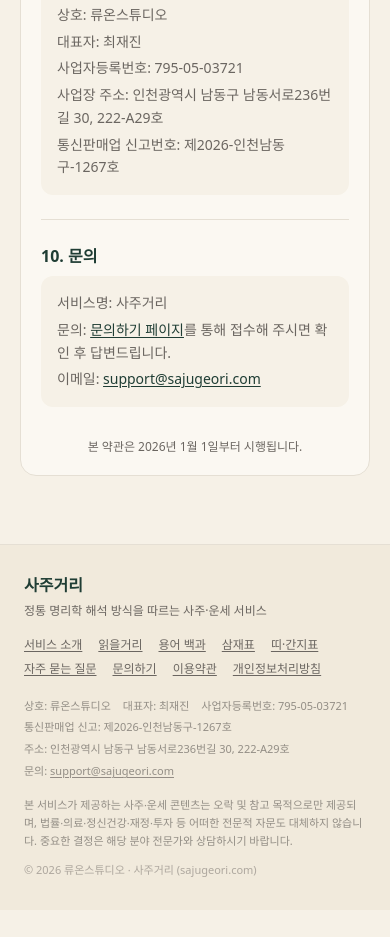
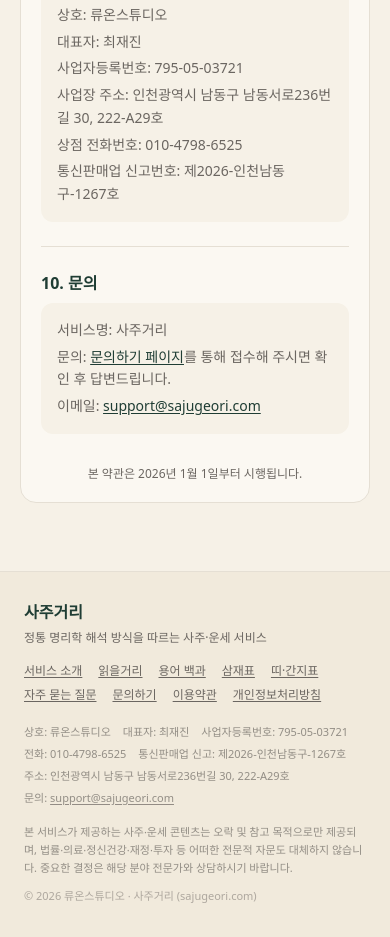
Before and after one commit to Clean-photos/sajugeori, a Next.js app: page /terms in a window 390 px wide. Shown: the part 3340-4277 px from the top of the page. Before the commit the page ends 4250 px from the top, so only its background shows below. Built offline with nearby package versions, Linux system fonts and the light colour scheme; no server answers.

Commit message:
feat: 사업자정보에 상점 전화번호 추가 (토스페이먼츠 심사 대응)
BUSINESS.phone을 추가해 이용약관 사업자정보 섹션과 사이트 푸터에
자동으로 노출되게 했다. 토스 계약심사 필수 게시 항목 대응.

```diff
--- a/app/terms/page.tsx
+++ b/app/terms/page.tsx
@@ -214,6 +214,7 @@
               {BUSINESS.ceo && <p>대표자: {BUSINESS.ceo}</p>}
               <p>사업자등록번호: {BUSINESS.registrationNo}</p>
               <p>사업장 주소: {BUSINESS.address}</p>
+              {BUSINESS.phone && <p>상점 전화번호: {BUSINESS.phone}</p>}
               {BUSINESS.mailOrderNo ? (
                 <p>통신판매업 신고번호: {BUSINESS.mailOrderNo}</p>
               ) : (
--- a/components/layout/SiteFooter.tsx
+++ b/components/layout/SiteFooter.tsx
@@ -35,6 +35,7 @@
         <span>상호: {BUSINESS.name}</span>
         {BUSINESS.ceo && <span>대표자: {BUSINESS.ceo}</span>}
         <span>사업자등록번호: {BUSINESS.registrationNo}</span>
+        {BUSINESS.phone && <span>전화: {BUSINESS.phone}</span>}
         {BUSINESS.mailOrderNo && <span>통신판매업 신고: {BUSINESS.mailOrderNo}</span>}
         <span className="w-full">주소: {BUSINESS.address}</span>
         {CONTACT_EMAIL && (
--- a/lib/site.ts
+++ b/lib/site.ts
@@ -36,4 +36,5 @@
   address: "인천광역시 남동구 남동서로236번길 30, 222-A29호",
   ceo: "최재진",
   mailOrderNo: "제2026-인천남동구-1267호",
+  phone: "010-4798-6525",
 } as const;
```
